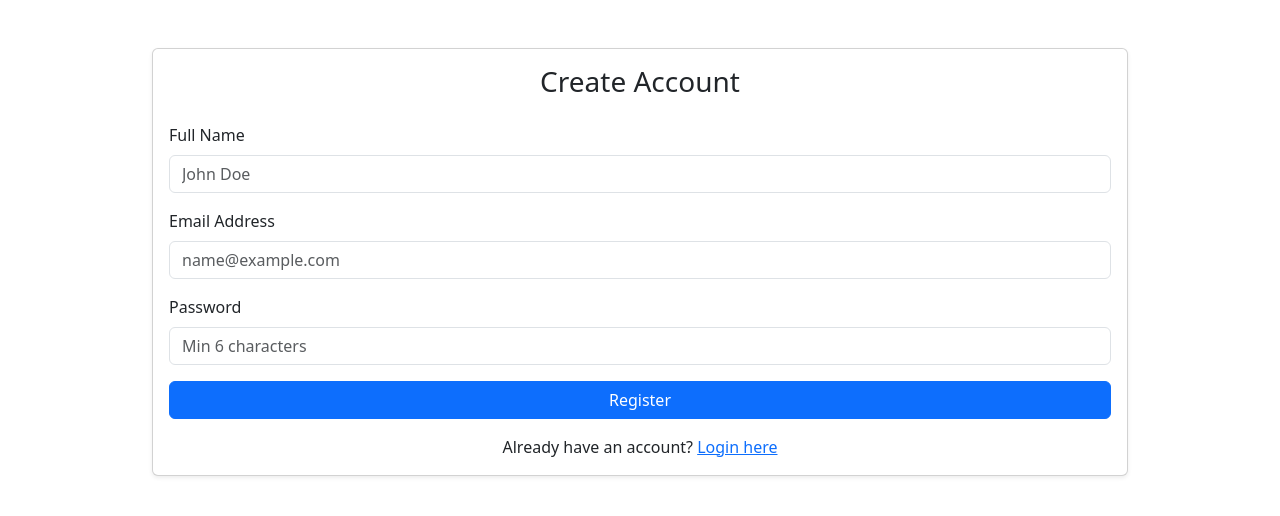
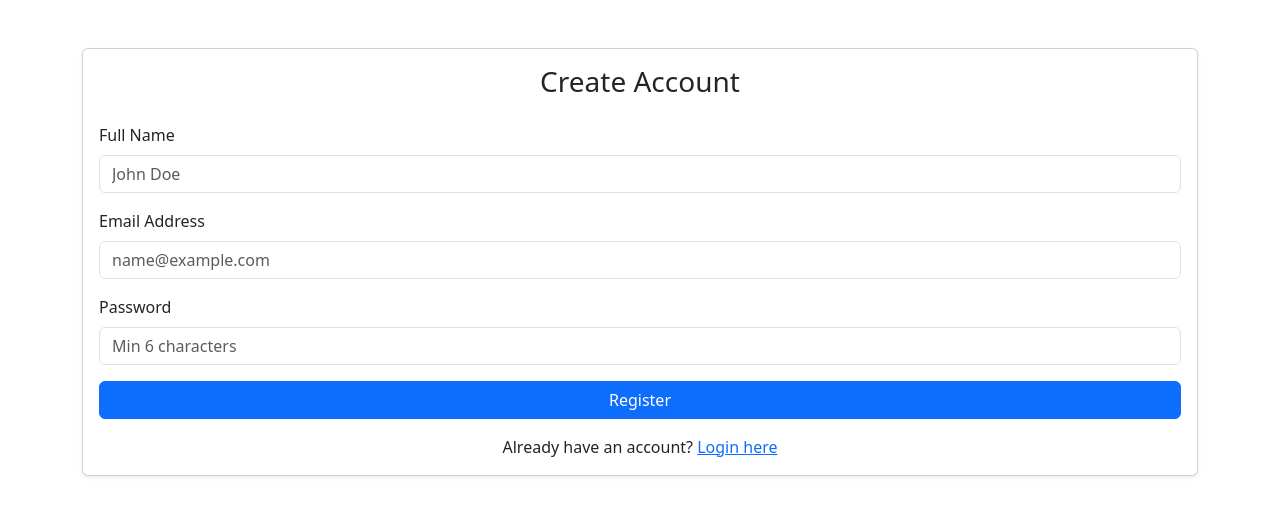
Before and after one commit to saurav27021/expense-frontend, a React (Vite) app: page /register in a window 1280 px wide. Shown: the top 516 px of the page. Built offline with nearby package versions, Linux system fonts and the light colour scheme; no server answers.

Commit message:
made the login page

```diff
--- a/src/App.jsx
+++ b/src/App.jsx
@@ -10,6 +10,7 @@ import UserLayout from "./components/UserLayout";
 
 function App() {
   const [userDetails, setUserDetails] = useState(null);
+  const [loading,setLoading]=useState(true);
 
   const isUserLoggedIn = async () => {
     try {
@@ -20,12 +21,22 @@ function App() {
     } catch (error) {
       console.log("Not logged in");
       setUserDetails(null);
-    }
+    }finally {
+    setLoading(false);
+  }
   };
 
   useEffect(() => {
     isUserLoggedIn();
   }, []);
+  if(loading){
+    return (
+      <div className="container text-center">
+        <h3>Loading</h3>
+
+      </div>
+    );
+  }
 
   return (
     <Routes>
--- a/src/pages/Register.jsx
+++ b/src/pages/Register.jsx
@@ -9,6 +9,7 @@ function Register({ setUser }) {
         email: "",
         password: "",
     });
+
 
     const [errors, setErrors] = useState({});
     const [message, setMessage] = useState("");
@@ -90,7 +91,7 @@ function Register({ setUser }) {
     };
 
     return (
-        <div className="container mt-5" style={{ maxWidth: "1000px" }}>
+        <div className="container mt-5" >
             <div className="card shadow-sm">
                 <div className="card-body">
                     <h3 className="card-title text-center mb-4">Create Account</h3>
```
